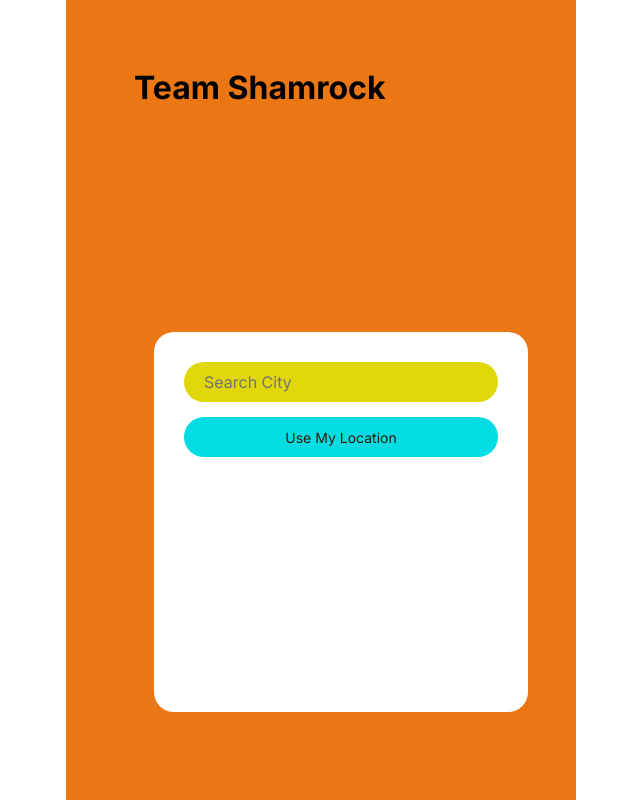
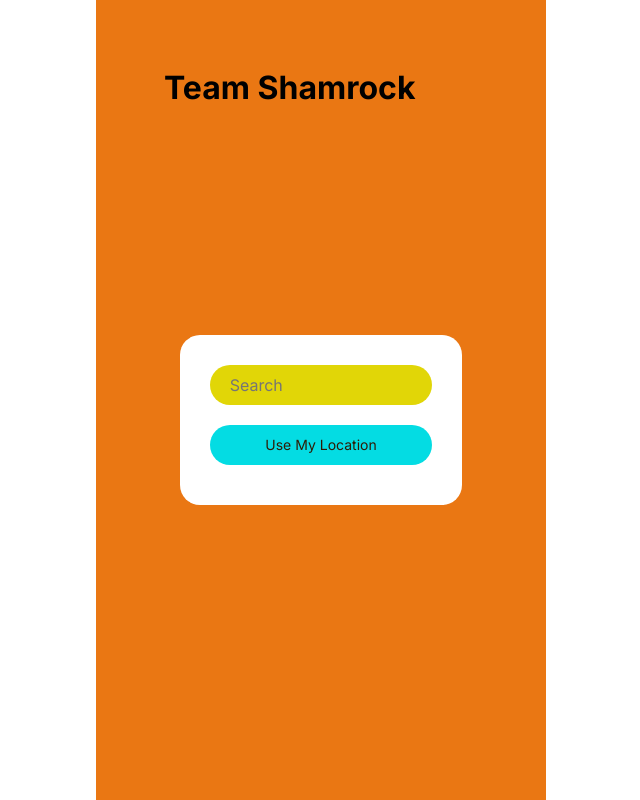
Before and after one commit to ZXarus/weatherapp, a React (Vite) app: page / in a window 1280 px wide. Shown: the whole page, without its empty margins (319-959 px from the left). Built offline with nearby package versions, Linux system fonts and the light colour scheme.

Commit message:
adjustements

```diff
--- a/src/components/Weather.css
+++ b/src/components/Weather.css
@@ -2,123 +2,113 @@ body {
     margin: 0;
     padding: 0;
     font-family: Arial, sans-serif;
+    height: 100vh;
     display: flex;
     justify-content: center;
     align-items: center;
-    height: 100vh;
     transition: background-color 0.5s ease-in-out;
 }
 
-/* Main Weather Container */
+.weather-container {
+    width: 100%;
+    display: flex;
+    flex-direction: column;
+    align-items: center;
+}
+
+/* Weather Card Styling */
 .weather {
-    padding: 40px;
-    margin: 20px;
+    padding: 30px;
+    margin: 0 auto;
     border-radius: 20px;
     background: white;
     display: flex;
     flex-direction: column;
     align-items: center;
-    max-width: 800px;
-    width: 100%;
     box-sizing: border-box;
-    transition: background-color 0.5s ease-in-out, color 0.5s ease-in-out;
+    max-width: 500px;
+    width: 90%;
+    transition: background-color 0.5s ease-in-out;
 }
 
-/* Responsive */
-@media (max-width: 576px) {
-    .weather {
-        padding: 20px;
-    }
+/* Search Box */
+.search-b0x {
+    width: 100%;
+    display: flex;
+    justify-content: center;
+    margin-bottom: 10px;
 }
 
-@media (min-width: 768px) {
-    .weather {
-        padding: 30px;
-    }
-}
-
-/* Search Input */
-.search-box {
+.search-b0x input {
     width: 100%;
-    margin-bottom: 15px;
-    display: flex;
-    justify-content: center;
-}
-
-.search-box input {
-    width: 100%;
-    max-width: 400px;
+    max-width: 350px;
     height: 40px;
-    padding: 0 20px;
+    padding-left: 20px;
     border: none;
+    outline: none;
     border-radius: 50px;
+    background: rgb(225, 214, 7);
     font-size: 16px;
-    background: rgb(225, 214, 7);
-    color: #000;
-    outline: none;
     transition: background 0.3s;
 }
 
-.search-box input:hover {
+.search-b0x input:hover {
     background: #6ef227;
 }
 
-/* Weather Info */
+.location-btn {
+    margin: 10px 0;
+    width: 100%;
+    max-width: 350px;
+    height: 40px;
+    background: rgb(4, 220, 227);
+    color: rgb(47, 28, 5);
+    border: none;
+    border-radius: 50px;
+    font-size: 14px;
+    cursor: pointer;
+}
+
+.location-btn:hover {
+    background: #279ec9;
+}
+
 .weather-icon {
     width: 120px;
     margin: 20px 0;
 }
 
 .temperature {
+    color: floralwhite;
     font-size: 28px;
-    color: floralwhite;
 }
 
 .location {
+    color: floralwhite;
     font-size: 18px;
-    color: floralwhite;
     margin-bottom: 10px;
 }
 
 .weather-data {
+    width: 100%;
+    color: #912b14;
     display: flex;
     justify-content: space-between;
-    width: 100%;
-    max-width: 400px;
-    color: #912b14;
+    margin-top: 10px;
 }
 
 .weather-data .col {
     display: flex;
+    align-items: center;
     gap: 10px;
-    font-size: 18px;
-    align-items: flex-start;
+    font-size: 16px;
 }
 
 .weather-data .col span {
+    display: block;
     font-size: 12px;
 }
 
 .weather-data .col img {
     width: 20px;
-    margin-top: 8px;
 }
-
-/* Location Button */
-.location-btn {
-    width: 100%;
-    max-width: 400px;
-    height: 40px;
-    margin-bottom: 20px;
-    border: none;
-    border-radius: 50px;
-    font-size: 14px;
-    color: rgb(47, 28, 5);
-    background: rgb(4, 220, 227);
-    cursor: pointer;
-    transition: background-color 0.3s ease-in-out;
-}
-
-.location-btn:hover {
-    background: #279ec9;
-}
--- a/src/components/Weather.jsx
+++ b/src/components/Weather.jsx
@@ -39,11 +39,17 @@ function Weather() {
 
     const changeBackground = (temp, isNight) => {
         let color;
-        if (temp < 10) color = isNight ? "#0e3482" : "#00509E";
-        else if (temp < 20) color = isNight ? "#12274A" : "#4A90E2";
-        else if (temp < 30) color = isNight ? "#1C3D2C" : "#28A745";
-        else if (temp < 40) color = isNight ? "#9A5900" : "#F39C12";
-        else color = isNight ? "#5B0E0E" : "#D7263D";
+        if (temp < 10) {
+            color = isNight ? "#0e3482" : "#00509E";
+        } else if (temp < 20) {
+            color = isNight ? "#12274A" : "#4A90E2";
+        } else if (temp < 30) {
+            color = isNight ? "#1C3D2C" : "#28A745";
+        } else if (temp < 40) {
+            color = isNight ? "#9A5900" : "#F39C12";
+        } else {
+            color = isNight ? "#5B0E0E" : "#D7263D";
+        }
         setBgColor(color);
     };
 
@@ -75,9 +81,6 @@ function Weather() {
                 icon: icon
             });
 
-            document.cookie = `lat=${lat}; path=/`;
-            document.cookie = `lon=${lon}; path=/`;
-
             changeBackground(data.main.temp, isNight);
         } catch (error) {
             console.error("Error fetching weather by coords", error);
@@ -87,7 +90,9 @@ function Weather() {
     };
 
     const search = async (city) => {
-        if (city.trim() === "") return;
+        if (city.trim() === "") {
+            return;
+        }
         setLoading(true);
         try {
             const url = `https://api.openweathermap.org/data/2.5/weather?q=${encodeURIComponent(city)}&units=metric&appid=${import.meta.env.VITE_APP_ID}`;
@@ -100,7 +105,8 @@ function Weather() {
             }
 
             const isNight = data.weather[0]?.icon?.includes('n');
-            const icon = allIcons[data.weather[0]?.icon] || clear_icon;
+            const defaultIcon = isNight ? clear_night_icon : clear_icon;
+            const icon = allIcons[data.weather[0]?.icon] || defaultIcon;
 
             setWeatherData({
                 humidity: data.main.humidity,
@@ -121,8 +127,9 @@ function Weather() {
 
     const getWeatherByLocation = () => {
         if (navigator.geolocation) {
-            navigator.geolocation.getCurrentPosition(({ coords }) => {
-                fetchWeatherByCoords(coords.latitude, coords.longitude);
+            navigator.geolocation.getCurrentPosition(async (position) => {
+                const { latitude, longitude } = position.coords;
+                fetchWeatherByCoords(latitude, longitude);
             });
         } else {
             alert("Geolocation is not supported by this browser.");
@@ -138,18 +145,17 @@ function Weather() {
     }, []);
 
     return (
+        <div className="weather-container">
             <div className='weather' style={{ backgroundColor: bgColor }}>
-            <div className='search-box'>
+                <div className='search-b0x'>
                     <input
                         ref={inputRef}
                         type='text'
-                    placeholder='Search City'
+                        placeholder='Search'
                         onChange={(e) => search(e.target.value)}
                     />
                 </div>
-            <button className='location-btn' onClick={getWeatherByLocation}>
-                Use My Location
-            </button>
+                <button className='location-btn' onClick={getWeatherByLocation}>Use My Location</button>
                 {loading && <p>Loading...</p>}
                 {weatherData && (
                     <>
@@ -158,14 +164,14 @@ function Weather() {
                         <p className='location'>{weatherData.location}</p>
                         <div className='weather-data'>
                             <div className="col">
-                            <img src={humidity_icon} alt="Humidity" />
+                                <img src={humidity_icon} alt="" />
                                 <div>
                                     <p>{weatherData.humidity}%</p>
                                     <span>Humidity</span>
                                 </div>
                             </div>
                             <div className="col">
-                            <img src={wind_icon} alt="Wind Speed" />
+                                <img src={wind_icon} alt="" />
                                 <div>
                                     <p>{weatherData.windSpeed}Km/H</p>
                                     <span>Wind Speed</span>
@@ -175,6 +181,7 @@ function Weather() {
                     </>
                 )}
             </div>
+        </div>
     );
 }
 
```
Lines whose indentation alone changed are shown as unchanged.
